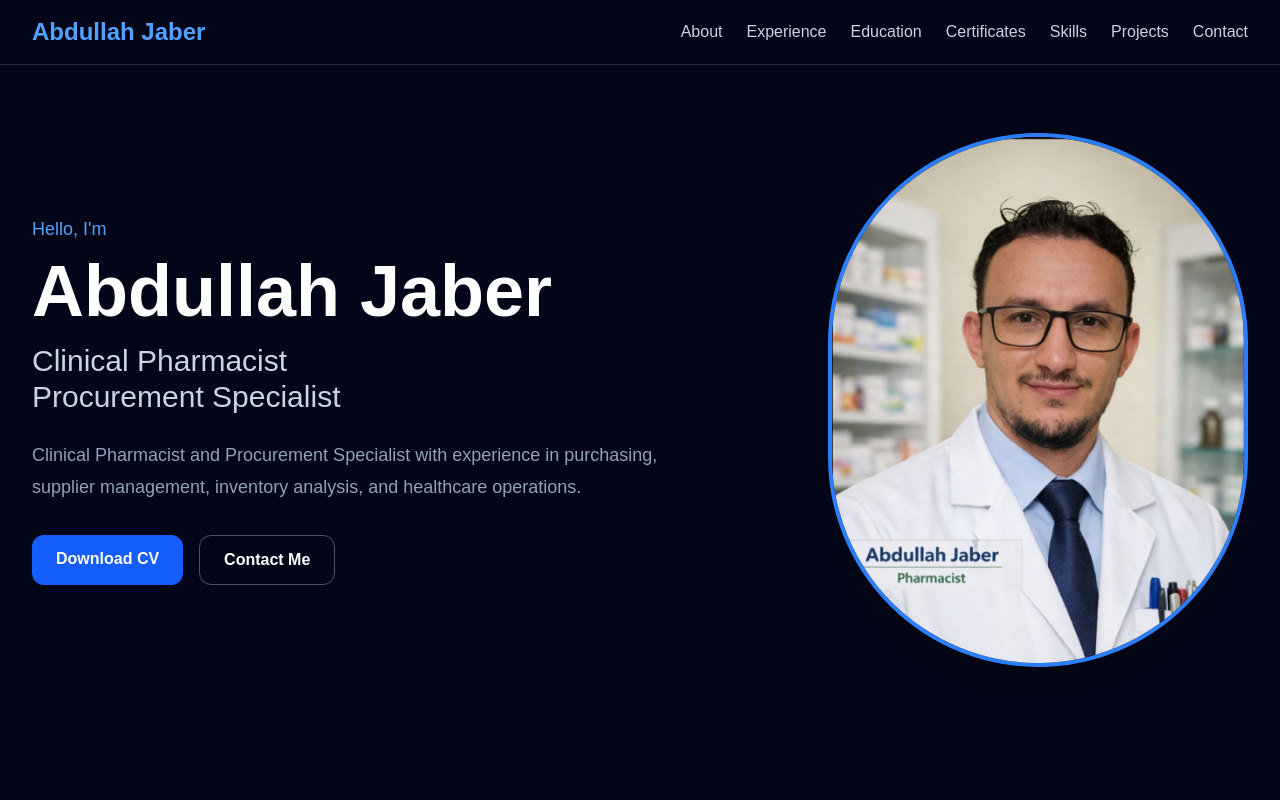
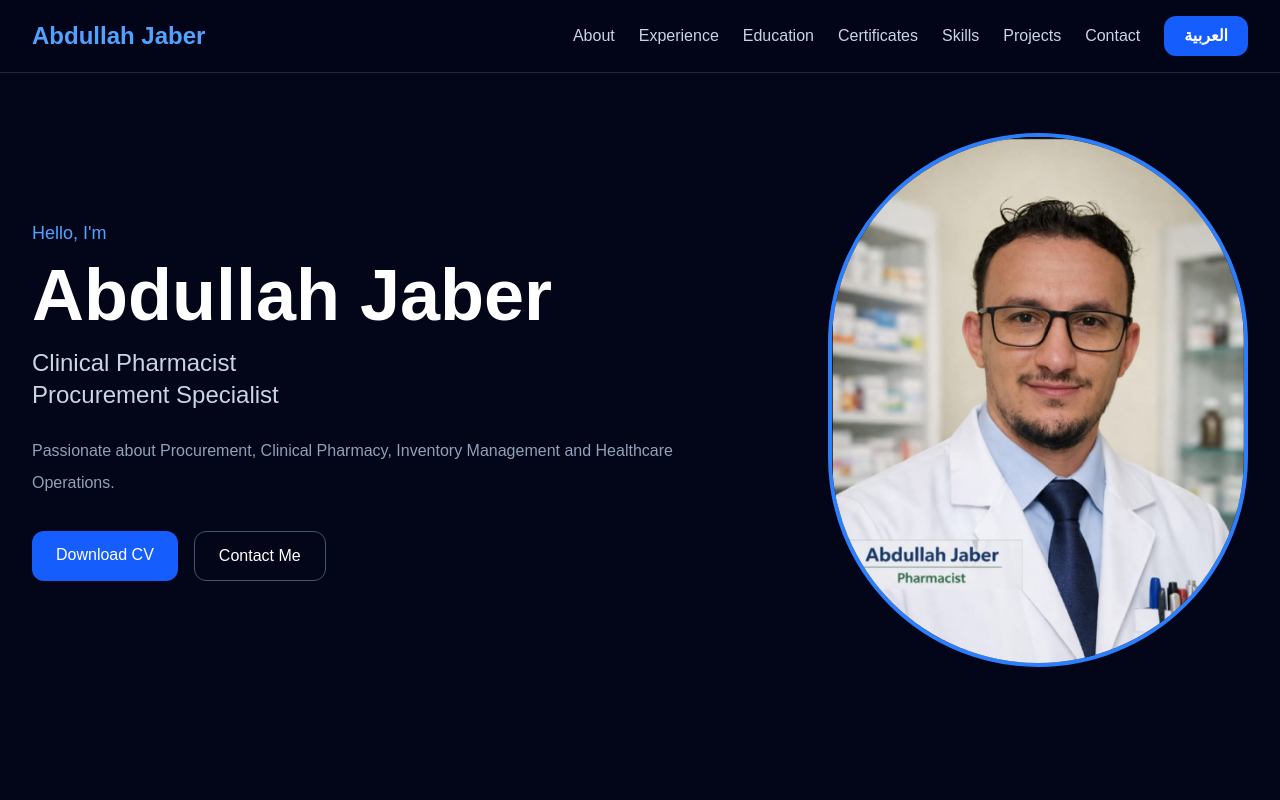
Before and after one commit to abdullahshatialwasl-sys/abdullah-portfolio, a Next.js app: page / in a window 1280 px wide. Shown: the top 800 px of the page. Built offline with nearby package versions, Linux system fonts and the light colour scheme.

Commit message:
Add Arabic English language support

```diff
--- a/app/layout.tsx
+++ b/app/layout.tsx
@@ -1,33 +1,50 @@
 import type { Metadata } from "next";
 import { Geist, Geist_Mono } from "next/font/google";
 import "./globals.css";
+import { LanguageProvider } from "@/components/LanguageProvider";
+
 
 const geistSans = Geist({
   variable: "--font-geist-sans",
   subsets: ["latin"],
 });
 
+
 const geistMono = Geist_Mono({
   variable: "--font-geist-mono",
   subsets: ["latin"],
 });
 
+
 export const metadata: Metadata = {
-  title: "Create Next App",
-  description: "Generated by create next app",
+  title: "Abdullah Jaber Portfolio",
+  description:
+    "Clinical Pharmacist and Procurement Specialist Portfolio",
 };
+
 
 export default function RootLayout({
   children,
 }: Readonly<{
   children: React.ReactNode;
 }>) {
+
   return (
+
     <html
       lang="en"
       className={`${geistSans.variable} ${geistMono.variable} h-full antialiased`}
     >
-      <body className="min-h-full flex flex-col">{children}</body>
+
+      <body className="min-h-full flex flex-col">
+
+        <LanguageProvider>
+          {children}
+        </LanguageProvider>
+
+      </body>
+
     </html>
+
   );
 }
--- a/components/Hero.tsx
+++ b/components/Hero.tsx
@@ -1,70 +1,88 @@
 "use client";
 
 import Image from "next/image";
-import { motion } from "framer-motion";
+import { useState } from "react";
+import { translations } from "@/data/translations";
 
 export default function Hero() {
+
+  const [language, setLanguage] = useState<"en" | "ar">("en");
+
+  const t = translations[language];
+
+
   return (
-    <section className="max-w-7xl mx-auto min-h-screen flex flex-col-reverse lg:flex-row items-center justify-between px-8 py-24 gap-12">
 
-      {/* Left Side */}
-      <motion.div
-        initial={{ opacity: 0, x: -50 }}
-        animate={{ opacity: 1, x: 0 }}
-        transition={{ duration: 0.8 }}
-        className="max-w-2xl text-center lg:text-left"
-      >
+    <section
+      className={`max-w-7xl mx-auto min-h-screen flex flex-col lg:flex-row items-center justify-between px-8 py-24 gap-12 ${
+        language === "ar" ? "text-right" : "text-left"
+      }`}
+      dir={language === "ar" ? "rtl" : "ltr"}
+    >
 
-        <p className="text-blue-400 text-lg font-medium mb-3">
-          Hello, I'm
-        </p>
 
-        <h1 className="text-5xl lg:text-7xl font-extrabold mb-4">
-          Abdullah Jaber
-        </h1>
+      <div className="max-w-2xl">
 
-        <h2 className="text-2xl lg:text-3xl text-slate-300 mb-6">
-          Clinical Pharmacist
-          <br />
-          Procurement Specialist
-        </h2>
 
-        <p className="text-slate-400 text-lg leading-8 mb-8">
-          Clinical Pharmacist and Procurement Specialist with experience in
-          purchasing, supplier management, inventory analysis, and healthcare
-          operations.
+        <p className="text-blue-400 text-lg mb-3">
+          {t.hello}
         </p>
 
 
-        <div className="flex flex-wrap gap-4 justify-center lg:justify-start">
+        <h1 className="text-5xl lg:text-7xl font-bold mb-4">
+          {t.name}
+        </h1>
+
+
+        <h2 className="text-2xl text-slate-300 mb-6">
+
+          {t.title1}
+          <br />
+          {t.title2}
+
+        </h2>
+
+
+        <p className="text-slate-400 leading-8 mb-8">
+
+          {language === "en"
+            ? "Passionate about Procurement, Clinical Pharmacy, Inventory Management and Healthcare Operations."
+            : "مهتم بالمشتريات والصيدلة السريرية وإدارة المخزون والعمليات الصحية."
+          }
+
+        </p>
+
+
+
+        <div className="flex gap-4">
+
 
           <a
             href="/cv/Abdullah-Jaber-CV.pdf"
             download
-            className="bg-blue-600 hover:bg-blue-700 transition px-6 py-3 rounded-xl font-semibold"
+            className="bg-blue-600 hover:bg-blue-700 px-6 py-3 rounded-xl text-white"
           >
-            Download CV
+            {t.download}
           </a>
+
 
 
           <a
             href="#contact"
-            className="border border-slate-600 hover:bg-slate-800 transition px-6 py-3 rounded-xl font-semibold"
+            className="border border-slate-600 hover:bg-slate-800 px-6 py-3 rounded-xl"
           >
-            Contact Me
+            {t.contactMe}
           </a>
+
 
         </div>
 
-      </motion.div>
+
+      </div>
 
 
-      {/* Image */}
-      <motion.div
-        initial={{ opacity: 0, scale: 0.7 }}
-        animate={{ opacity: 1, scale: 1 }}
-        transition={{ duration: 0.8 }}
-      >
+
+      <div>
 
         <Image
           src="/profile.jpeg"
@@ -72,12 +90,13 @@ export default function Hero() {
           width={420}
           height={420}
           priority
-          className="rounded-full border-4 border-blue-500 shadow-2xl object-cover"
+          className="rounded-full border-4 border-blue-500"
         />
 
-      </motion.div>
+      </div>
 
 
     </section>
+
   );
 }
--- /dev/null
+++ b/components/LanguageProvider.tsx
@@ -0,0 +1,43 @@
+"use client";
+
+import { createContext, useContext, useState } from "react";
+
+type Language = "en" | "ar";
+
+
+const LanguageContext = createContext<any>(null);
+
+
+export function LanguageProvider({
+  children,
+}: {
+  children: React.ReactNode;
+}) {
+
+  const [language, setLanguage] = useState<Language>("en");
+
+
+  return (
+
+    <LanguageContext.Provider
+      value={{
+        language,
+        setLanguage,
+      }}
+    >
+
+      {children}
+
+    </LanguageContext.Provider>
+
+  );
+
+}
+
+
+
+export function useLanguage() {
+
+  return useContext(LanguageContext);
+
+}
--- a/components/Navbar.tsx
+++ b/components/Navbar.tsx
@@ -1,5 +1,14 @@
+"use client";
+
+import { useLanguage } from "./LanguageProvider";
+
 export default function Navbar() {
-  const links = [
+
+  const { language, setLanguage } = useLanguage();
+
+
+  const links = language === "en"
+    ? [
         { name: "About", href: "#about" },
         { name: "Experience", href: "#experience" },
         { name: "Education", href: "#education" },
@@ -7,18 +16,37 @@ export default function Navbar() {
         { name: "Skills", href: "#skills" },
         { name: "Projects", href: "#projects" },
         { name: "Contact", href: "#contact" },
+      ]
+    : [
+        { name: "نبذة عني", href: "#about" },
+        { name: "الخبرة", href: "#experience" },
+        { name: "التعليم", href: "#education" },
+        { name: "الشهادات", href: "#certificates" },
+        { name: "المهارات", href: "#skills" },
+        { name: "المشاريع", href: "#projects" },
+        { name: "تواصل", href: "#contact" },
       ];
 
+
   return (
+
     <header className="fixed top-0 left-0 w-full z-50 bg-slate-950/80 backdrop-blur-md border-b border-slate-800">
+
       <div className="max-w-7xl mx-auto px-8 py-4 flex items-center justify-between">
+
 
         <h1 className="text-2xl font-bold text-blue-400">
           Abdullah Jaber
         </h1>
 
+
+        <div className="flex items-center gap-6">
+
+
           <nav className="hidden lg:flex gap-6">
+
             {links.map((link) => (
+
               <a
                 key={link.name}
                 href={link.href}
@@ -26,10 +54,28 @@ export default function Navbar() {
               >
                 {link.name}
               </a>
+
             ))}
+
           </nav>
 
+
+          <button
+            onClick={() =>
+              setLanguage(language === "en" ? "ar" : "en")
+            }
+            className="bg-blue-600 hover:bg-blue-700 text-white px-5 py-2 rounded-xl font-semibold transition"
+          >
+            {language === "en" ? "العربية" : "English"}
+          </button>
+
+
         </div>
+
+
+      </div>
+
     </header>
+
   );
 }
--- /dev/null
+++ b/data/translations.ts
@@ -0,0 +1,52 @@
+export const translations = {
+  en: {
+    hello: "Hello, I'm",
+    name: "Abdullah Jaber",
+    title1: "Clinical Pharmacist",
+    title2: "Procurement Specialist",
+
+    aboutTitle: "About Me",
+
+    experience: "Professional Experience",
+
+    education: "Education & Training",
+
+    skills: "Professional Skills",
+
+    projects: "Professional Projects",
+
+    contact: "Get In Touch",
+
+    download: "Download CV",
+
+    contactMe: "Contact Me",
+  },
+
+
+  ar: {
+    hello: "مرحباً، أنا",
+
+    name: "عبدالله جابر",
+
+    title1: "صيدلي سريري",
+
+    title2: "أخصائي مشتريات",
+
+
+    aboutTitle: "نبذة عني",
+
+    experience: "الخبرة العملية",
+
+    education: "التعليم والتدريب",
+
+    skills: "المهارات المهنية",
+
+    projects: "المشاريع المهنية",
+
+    contact: "تواصل معي",
+
+    download: "تحميل السيرة الذاتية",
+
+    contactMe: "تواصل",
+  },
+};
```
Lines whose indentation alone changed are shown as unchanged.
